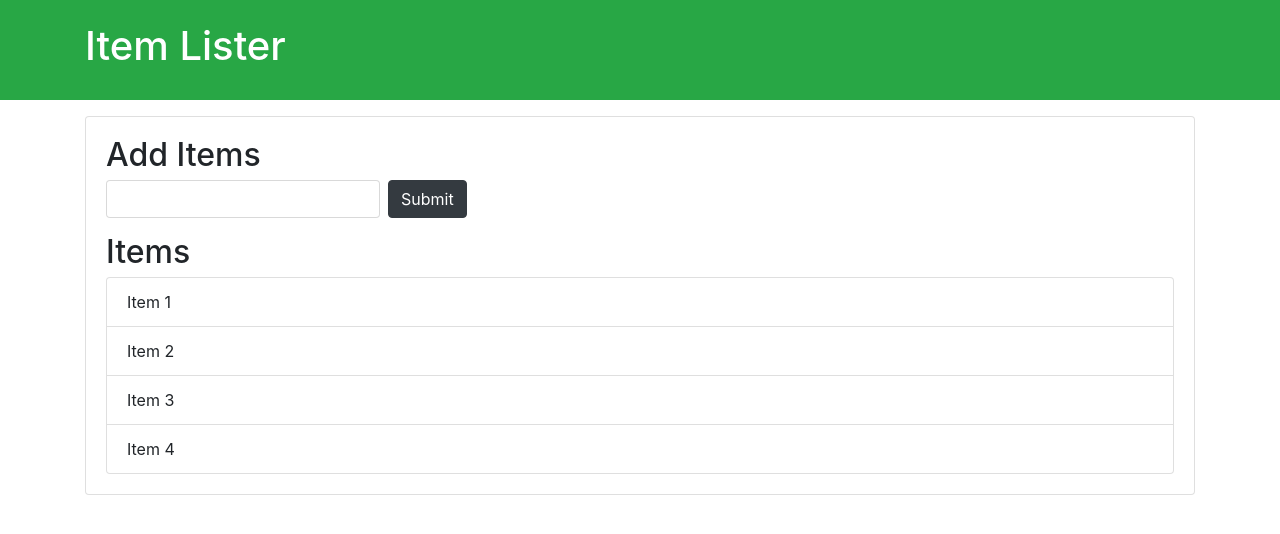
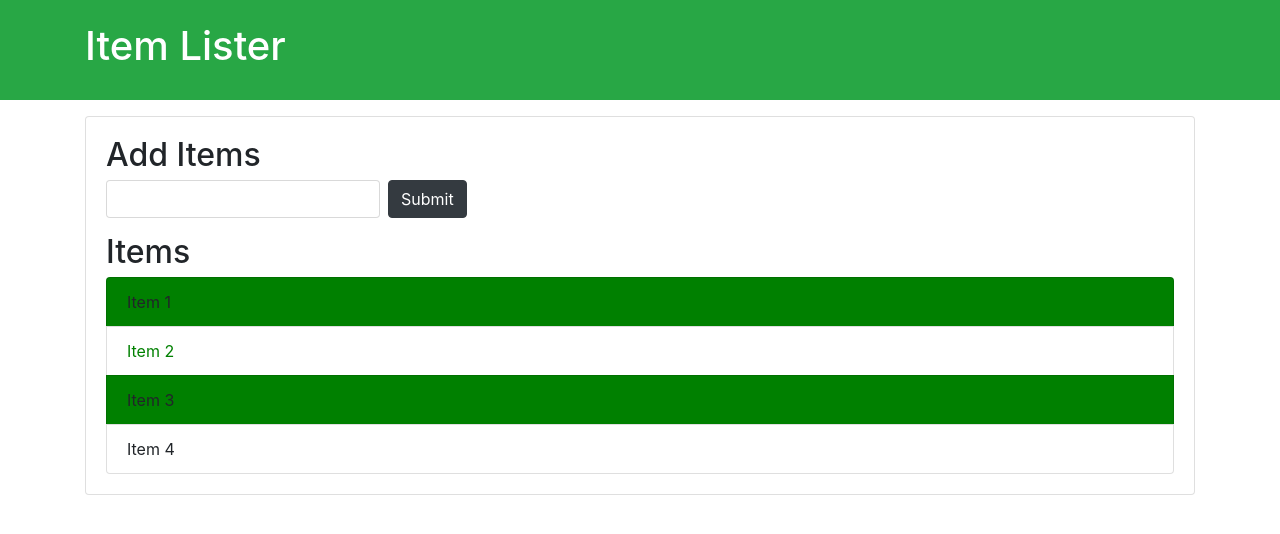
Before and after one commit to SanOP360/Demo, a plain HTML site: page index4.html in a window 1280 px wide. Drawn offline with nearby package versions, Linux system fonts and the light colour scheme.

Commit message:
getElementByquerySelectorAll

```diff
--- a/index4.html
+++ b/index4.html
@@ -29,16 +29,17 @@
     </ul>
    </div>
   </div>
+<script>
+  const secondItem = document.querySelectorAll('.list-group-item:nth-child(2)')[0];
+  secondItem.style.color = 'green';
 
-  <script>
-  const item = document.querySelector('.list-group-item');
- const secondItem = document.querySelectorALL('.list-group-item:nth-child(2)');
- secondItem.style.backgroundColor = 'blue';
 
-   const thirdItem = document.querySelector('.list-group-item:nth-child(3)');
-   thirdItem.style.display='none';
-</script>
+  const oddItems = document.querySelectorAll('.list-group-item:nth-child(odd)');
+  oddItems.forEach((item) => {
+    item.style.backgroundColor = 'green';
+  });
 
+  </script>
 
 </body>
 </html>
```
